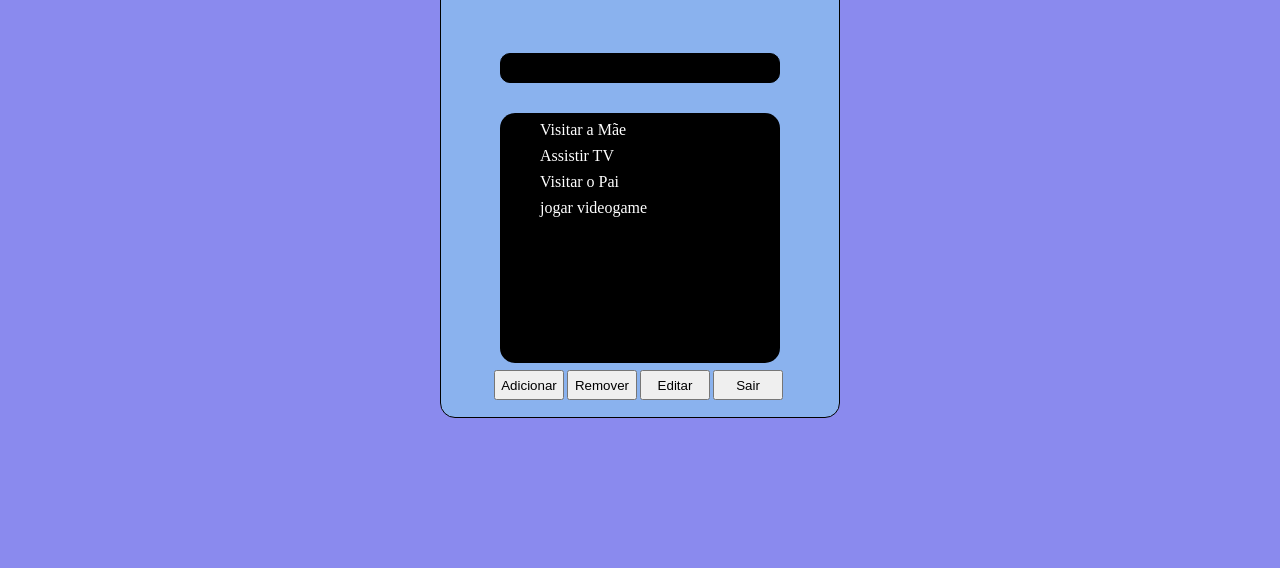
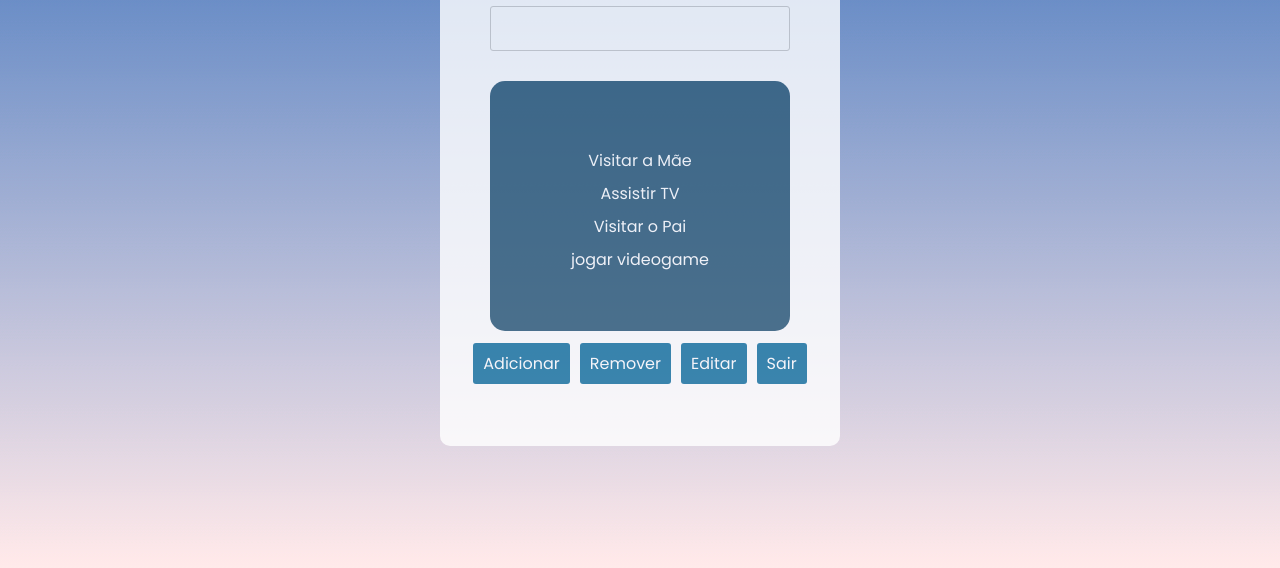
Before and after one commit to RaoniCosta/Lista-de-Tarefas, a plain HTML site: page index.html in a window 1280 px wide. Shown: the part 232-800 px from the top of the page. Drawn offline with Linux system fonts and the light colour scheme.

Commit message:
Add files via upload

```diff
--- a/style.css
+++ b/style.css
@@ -1,63 +1,80 @@
+@import url('https://fonts.googleapis.com/css2?family=Poppins:wght@400;500;600&display=swap');
+
+:root {
+    --main-blue: #1572A1;
+    --main-green: #68EACC;
+    --main-grey: #f2f2f2;
+    --main-red: #e74c3c;
+    --main-white: #fff;
+    --sub-blue: #86C6F4;
+    --sub-grey: #ccc;
+  }
+
 * {
-    box-sizing: border-box;
     padding: 0;
     margin: 0;
+    box-sizing: border-box;
+    font-family: 'Poppins', sans-serif;
 }
 
 body {
-    display: flex;
-    justify-content: center;
-    align-items: center;
-    align-self: center;
-    background-color: rgb(138, 138, 238);
+    height: 100vh;
+    width: 100%;
+    background: linear-gradient(180deg, rgba(13, 40, 77, 0.72) 0%, rgba(233, 216, 216, 0.45) 100%);
+    backdrop-filter: saturate(3);
 
 }
 
 .conteiner {
     display: flex;
+    align-items: center;
+    justify-content: center;
+    display: flex;
     justify-content: center;
     align-items: center;
-    flex-direction: column;
     height: 100vh;
-    width: 100vh;
     align-self: center;
 
 }
 
 .conteiner-filho {
-    display: flex;
-    background-color: rgb(138, 178, 238);
-    align-items: center;
-    flex-direction: column;
-    border: solid black 1px;
-    height: 500px;
-    width: 400px;
-    border-radius: 15px;
+    justify-content: center;
+    margin: 120px auto;
+    max-width: 400px;
+    width: 100%;
+    border-radius: 10px;
+    background: white;
+    opacity: 0.8;
+    padding: 50px;
 }
 
 header h1 {
-    font-family: 'Times New Roman', Times, serif;
-    font-weight: 700;
     font-size: 30px;
-    margin-bottom: 100px;
-    color: brown;
+    font-weight: 600;
 
 }
 
 #input-text {
-    border-radius: 10px;
-    outline: none;
-    border: solid 1px black;
-    background-color: black;
-    color: white;
-    width: 280px;
-    height: 30px;
+    display: flex;
+    height: 45px;
+    width: 100%;
+    margin: 20px 0;
 }
 
+input{
+    width: 85%;
+  height: 100%;
+  border: 1px solid var(--sub-grey);
+  font-size: 17px;
+  border-radius: 3px;
+  padding-left: 15px;
+}
+
+
 #lista {
+
     color: white;
-    background-color: black;
-    width: 280px;
+    background-color: rgba(3, 58, 95, 0.836);
     height: 250px;
     margin-top: 30px;
     border-radius: 15px;
@@ -68,13 +85,18 @@ header h1 {
 
 #lista-tarefas {
     color: white;
-    width: 280px;
-    height: 250px;
-    border-radius: 15px;
-    display: flex;
-    align-items: center;
-    flex-direction: column;
+    justify-content: center;
+    text-align: center;
+    border-radius: 0 3px 3px 0;
+    cursor: pointer;
+    transition: all 0.3s ease;
 }
+
+
+ li:hover {
+   background-color: rgba(87, 246, 252, 0.568)
+  }
+
 
 .classLista {
     width: 200px;
@@ -101,28 +123,61 @@ header h1 {
 }
 
 .Adicionar {
-    height: 30px;
-    width: 70px;
-    margin-right: 3px;
+    width: 100px;
+    margin: 5px;
+    font-size: 16px;
+    padding: 8px 10px;
+    height: 100%;
+    border: none;
+    border-radius: 3px;
+    outline: none;
+    background: var(--main-blue);
+    color: var(--main-white);
+    cursor: pointer;
 }
 
 
 .Remover {
-    height: 30px;
-    width: 70px;
-    margin-right: 3px;
+    width: 100px;
+    margin: 5px;
+    font-size: 16px;
+    padding: 8px 10px;
+  height: 100%;
+  border: none;
+  border-radius: 3px;
+  outline: none;
+  background: var(--main-blue);
+  color: var(--main-white);
+  cursor: pointer;
 }
 
 
 .Editar {
-    height: 30px;
-    width: 70px;
-    margin-right: 3px;
+    width: 100px;
+    margin: 5px;
+    font-size: 16px;
+    padding: 8px 10px;
+    font-size: 16px;
+    height: 100%;
+    border: none;
+    border-radius: 3px;
+    outline: none;
+    background: var(--main-blue);
+    color: var(--main-white);
+    cursor: pointer;
 }
 
 
 .Sair {
-    height: 30px;
-    width: 70px;
-    margin-right: 3px;
+  width: 100px;
+  margin: 5px;
+  font-size: 16px;
+  padding: 8px 10px;
+  height: 100%;
+  border: none;
+  border-radius: 3px;
+  outline: none;
+  background: var(--main-blue);
+  color: var(--main-white);
+  cursor: pointer;
 }
```
Also changed, not shown: index.html (+4 -1 lines), script.js (line endings or trailing spaces), 1 other file.
